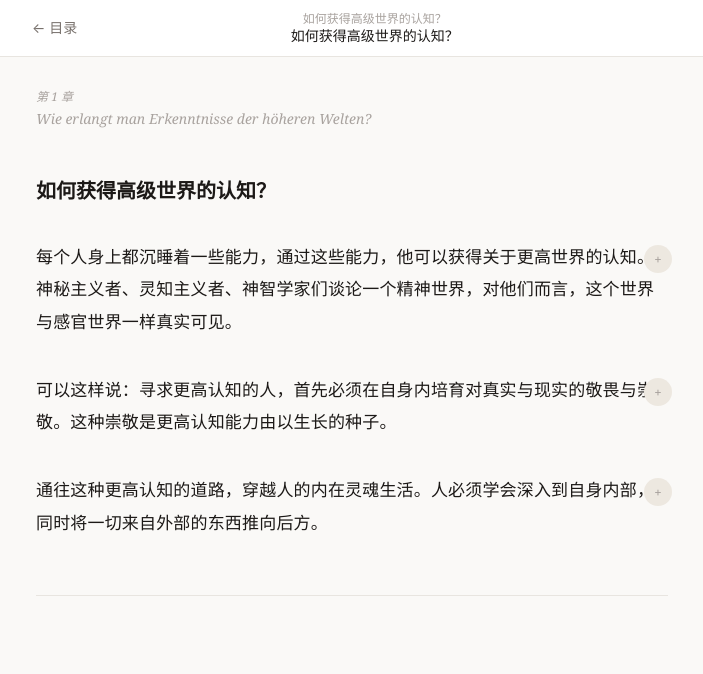
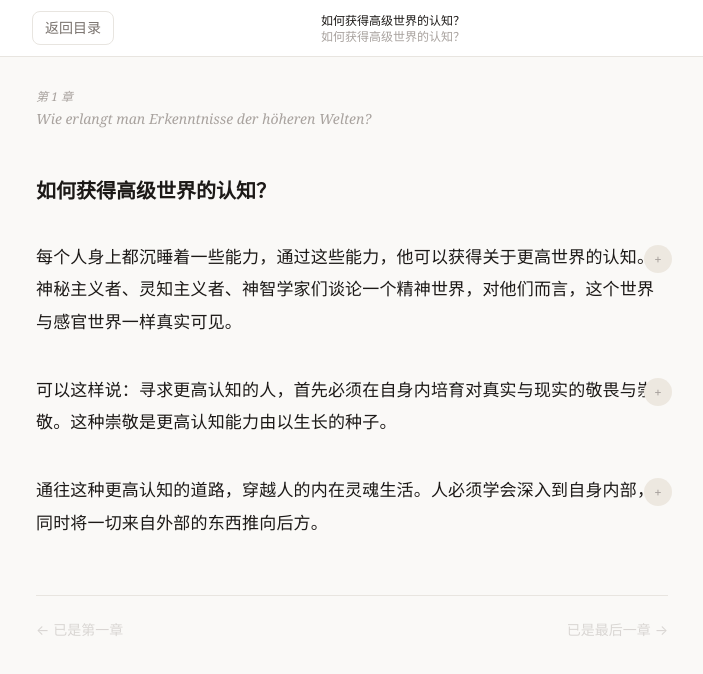
Before and after one commit to fwangdt-gif/steiner-reader, a Next.js app: page /books/knowledge-of-higher-worlds/chapters/how-ch1 in a window 1280 px wide. Shown: the top 674 px of the page, without its empty margins (288-991 px from the left). Built offline with nearby package versions, Linux system fonts and the light colour scheme.

Commit message:
add continue reading from localStorage

```diff
--- /dev/null
+++ b/app/ContinueReading.tsx
@@ -0,0 +1,46 @@
+'use client'
+
+import { useEffect, useState } from 'react'
+import Link from 'next/link'
+import { getBook, getChapter } from '@/lib/data'
+
+export default function ContinueReading() {
+  const [href, setHref] = useState<string | null>(null)
+  const [label, setLabel] = useState('')
+
+  useEffect(() => {
+    try {
+      const raw = localStorage.getItem('steiner_last_read')
+      if (!raw) return
+      const { bookId, chapterId } = JSON.parse(raw)
+      const book = getBook(bookId)
+      const chapter = getChapter(bookId, chapterId)
+      if (!book || !chapter) return
+      setLabel(`${book.titleZh} · ${chapter.titleZh}`)
+      setHref(`/books/${bookId}/chapters/${chapterId}`)
+    } catch {
+      // localStorage 读取失败时静默忽略
+    }
+  }, [])
+
+  if (!href) return null
+
+  return (
+    <div
+      className="mb-8 p-4 rounded-xl border flex items-center justify-between"
+      style={{ backgroundColor: 'var(--surface-raised)', borderColor: 'var(--border)' }}
+    >
+      <div>
+        <p className="text-xs mb-0.5" style={{ color: 'var(--text-muted)' }}>上次阅读</p>
+        <p className="text-sm font-medium truncate" style={{ color: 'var(--text-primary)' }}>{label}</p>
+      </div>
+      <Link
+        href={href}
+        className="text-sm px-4 py-1.5 rounded-lg text-white flex-shrink-0 ml-4"
+        style={{ backgroundColor: 'var(--accent)' }}
+      >
+        继续阅读
+      </Link>
+    </div>
+  )
+}
--- a/app/books/[bookId]/chapters/[chapterId]/ReadingClient.tsx
+++ b/app/books/[bookId]/chapters/[chapterId]/ReadingClient.tsx
@@ -299,6 +299,11 @@ export default function ReadingClient({
     setNotes(loadNotes(chapter.id))
   }, [chapter.id])
 
+  // 保存阅读进度
+  useEffect(() => {
+    localStorage.setItem('steiner_last_read', JSON.stringify({ bookId: book.id, chapterId: chapter.id }))
+  }, [book.id, chapter.id])
+
   const handleSaveNote = (blockId: string, text: string) => {
     setNotes((prev) => {
       const next = { ...prev }
@@ -324,16 +329,16 @@ export default function ReadingClient({
         <div className="max-w-2xl mx-auto px-4 h-14 flex items-center justify-between gap-3">
           <Link
             href={`/books/${book.id}`}
-            className="text-sm flex-shrink-0"
-            style={{ color: 'var(--text-secondary)' }}
+            className="text-sm flex-shrink-0 px-3 py-1.5 rounded-lg border"
+            style={{ borderColor: 'var(--border)', color: 'var(--text-secondary)' }}
           >
-            ← 目录
+            返回目录
           </Link>
           <div className="flex-1 min-w-0 text-center">
-            <p className="text-xs truncate" style={{ color: 'var(--text-muted)' }}>
+            <p className="text-xs truncate font-medium" style={{ color: 'var(--text-primary)' }}>
               {book.titleZh}
             </p>
-            <p className="text-sm font-medium truncate leading-tight">
+            <p className="text-xs truncate leading-tight" style={{ color: 'var(--text-muted)' }}>
               {chapter.titleZh}
             </p>
           </div>
@@ -404,7 +409,9 @@ export default function ReadingClient({
               ← {prevChapter.titleZh}
             </Link>
           ) : (
-            <div />
+            <span className="text-sm cursor-not-allowed" style={{ color: 'var(--text-muted)', opacity: 0.4 }}>
+              ← 已是第一章
+            </span>
           )}
           {nextChapter ? (
             <Link
@@ -415,7 +422,9 @@ export default function ReadingClient({
               {nextChapter.titleZh} →
             </Link>
           ) : (
-            <div />
+            <span className="text-sm cursor-not-allowed" style={{ color: 'var(--text-muted)', opacity: 0.4 }}>
+              已是最后一章 →
+            </span>
           )}
         </div>
 
--- a/app/page.tsx
+++ b/app/page.tsx
@@ -1,5 +1,6 @@
 import Link from 'next/link'
 import { books } from '@/lib/data'
+import ContinueReading from './ContinueReading'
 
 export default function LibraryPage() {
   return (
@@ -31,6 +32,8 @@ export default function LibraryPage() {
             {books.length} 部著作 · 共同阅读与批注
           </p>
         </div>
+
+        <ContinueReading />
 
         {/* 书目列表 */}
         <div className="flex flex-col gap-4">
```
